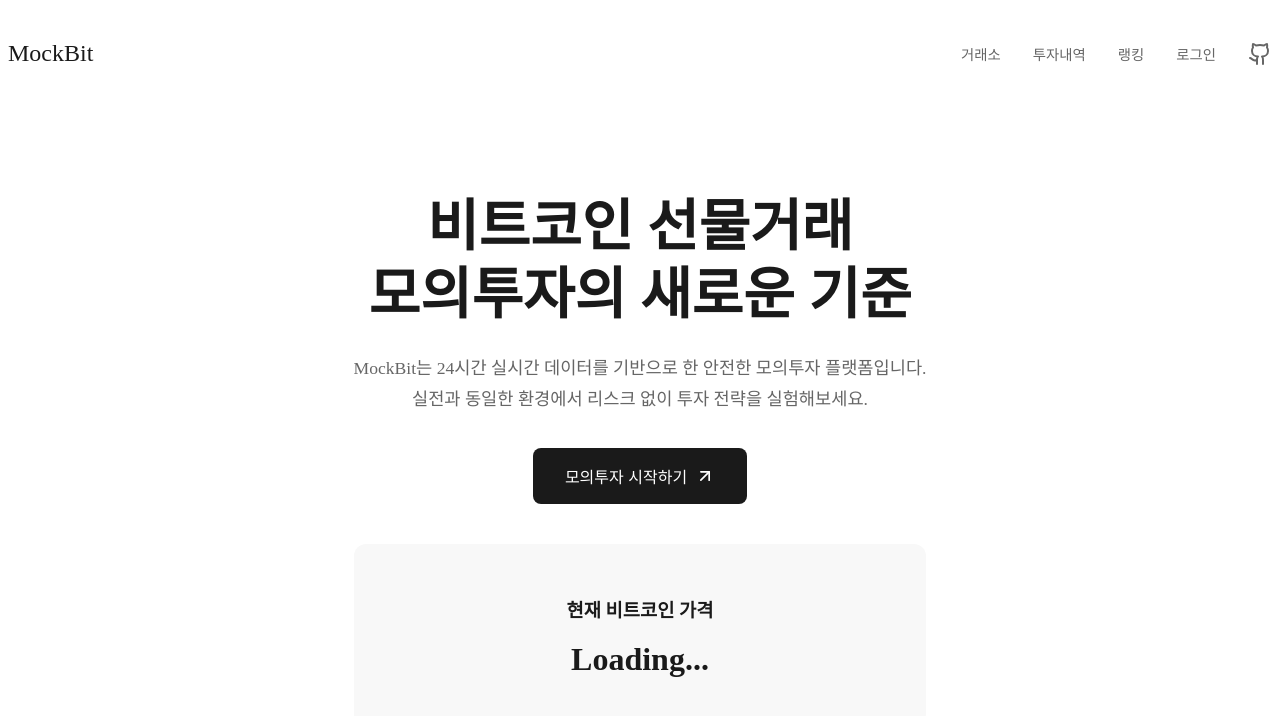
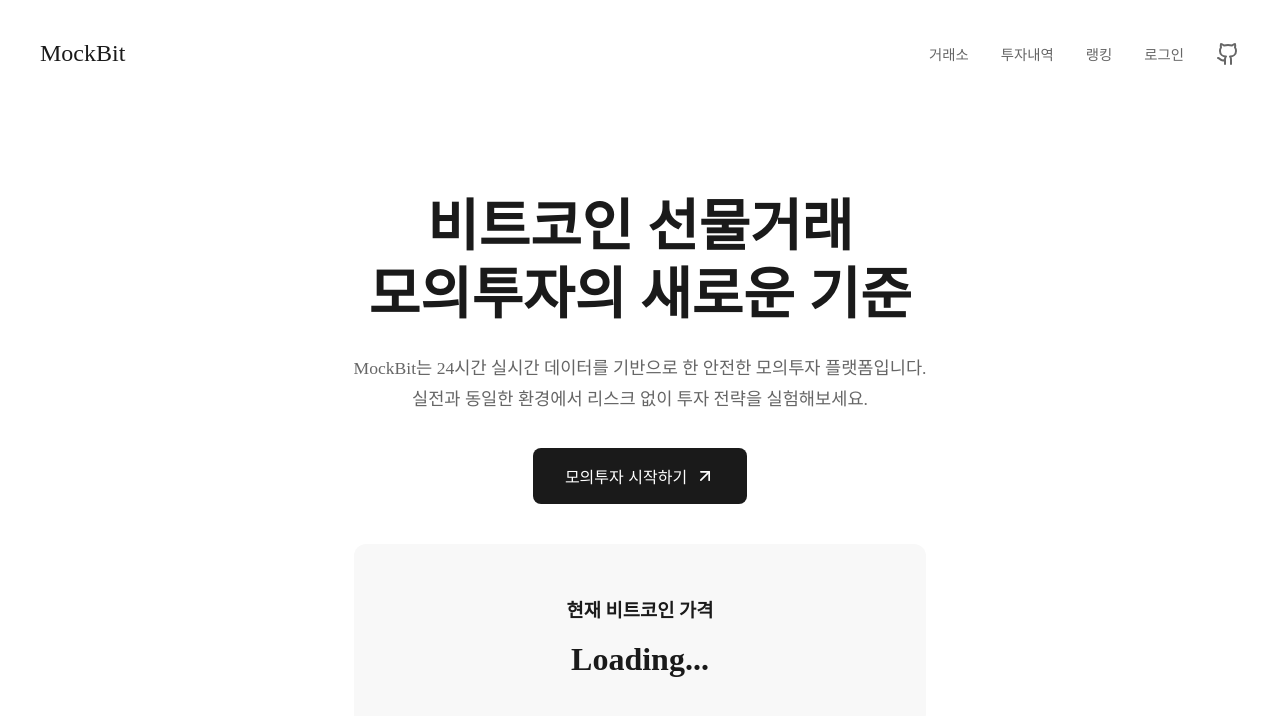
Before and after one commit to MockBit/MockBit-FE, a React (Create React App) app in the folder app/: page / in a window 1280 px wide. Shown: the top 716 px of the page. Built offline with nearby package versions, Linux system fonts and the light colour scheme; no server answers.

Commit message:
feat: 네이게이션 바 분리 (#7)
Closes: #7

```diff
--- a/app/src/App.js
+++ b/app/src/App.js
@@ -1,4 +1,5 @@
 import { Route, Routes } from 'react-router-dom';
+import Navbar from './Navbar/Navbar';
 import Home from './Home';
 import Login from './Login/Login';
 import Signup from './SignUp/SignUp';
@@ -6,12 +7,15 @@ import Exchange from './Exchange/Exchange';
 
 function App() {
   return (
+    <>
+      <Navbar />
       <Routes>
         <Route path="/" element={<Home />} />
         <Route path="/login" element={<Login />} />
         <Route path="/signup" element={<Signup />} />
         <Route path="/exchange" element={<Exchange />} />
       </Routes>
+    </>
   );
 }
 
--- /dev/null
+++ b/app/src/Navbar/Navbar.css
@@ -0,0 +1,49 @@
+.header {
+    width: 100%;
+    max-width: 1200px;
+    margin: 0 auto;     /* ✅ 화면 중앙 정렬 */
+    padding: 1rem 2rem;
+    position: fixed;
+    top: 0;
+    left: 0;
+    right: 0;
+    background-color: #ffffff;
+    z-index: 1000;
+}
+
+  .logo {
+    font-size: 1.5rem;
+    font-weight: 500;
+    color: #1a1a1a;
+    cursor: pointer;
+  }
+
+  .nav {
+    display: flex;
+    gap: 1.5rem;
+    align-items: center;
+  }
+
+  .nav-link {
+    text-decoration: none;
+    color: #666;
+    font-size: 0.9rem;
+    transition: color 0.3s ease;
+    background: none;
+    border: none;
+    cursor: pointer;
+  }
+
+  .nav-link:hover {
+    color: #000;
+  }
+
+  .github-link {
+    display: flex;
+    color: #666;
+    transition: color 0.3s ease;
+  }
+
+  .github-link:hover {
+    color: #000;
+  }
--- /dev/null
+++ b/app/src/Navbar/Navbar.js
@@ -0,0 +1,79 @@
+import React, { useState, useEffect } from 'react';
+import { motion } from 'framer-motion';
+import { Link, useNavigate } from 'react-router-dom';
+import { Github } from 'lucide-react';
+import './Navbar.css';
+
+const Navbar = () => {
+  const navigate = useNavigate();
+  const [isLoggedIn, setIsLoggedIn] = useState(false);
+
+  useEffect(() => {
+    const checkLoginStatus = async () => {
+      try {
+        const response = await fetch('http://localhost:8080/api/users/status', {
+          method: 'GET',
+          credentials: 'include',
+          headers: { 'Content-Type': 'application/json' },
+        });
+
+        if (!response.ok) {
+          setIsLoggedIn(false);
+          return;
+        }
+
+        const data = await response.json();
+        setIsLoggedIn(data.isLoggedIn);
+      } catch (error) {
+        console.error("로그인 상태 확인 오류:", error);
+        setIsLoggedIn(false);
+      }
+    };
+
+    checkLoginStatus();
+  }, []);
+
+  const handleLogout = async () => {
+    try {
+      await fetch('http://localhost:8080/api/users/logout', {
+        method: 'POST',
+        credentials: 'include',
+      });
+
+      setIsLoggedIn(false);
+      navigate('/');
+    } catch (error) {
+      console.error("로그아웃 중 오류 발생:", error);
+    }
+  };
+
+  return (
+    <header className="header">
+      <h1 className="logo" onClick={() => navigate('/')}>MockBit</h1>
+      <nav className="nav">
+        <Link to="/exchange" className="nav-link">거래소</Link>
+        <Link to="#" className="nav-link">투자내역</Link>
+        <Link to="#" className="nav-link">랭킹</Link>
+
+        {isLoggedIn ? (
+          <button className="nav-link" onClick={handleLogout}>로그아웃</button>
+        ) : (
+          <Link to="/login" className="nav-link">로그인</Link>
+        )}
+
+        <motion.a
+          href="https://github.com/MockBit"
+          target="_blank"
+          rel="noopener noreferrer"
+          className="github-link"
+          whileHover={{ scale: 1.1 }}
+          whileTap={{ scale: 0.95 }}
+        >
+          <Github size={24} />
+        </motion.a>
+      </nav>
+    </header>
+  );
+};
+
+export default Navbar;
```
Lines whose indentation alone changed are shown as unchanged.
